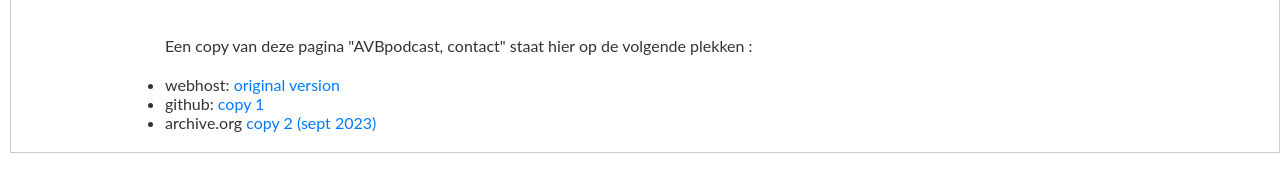
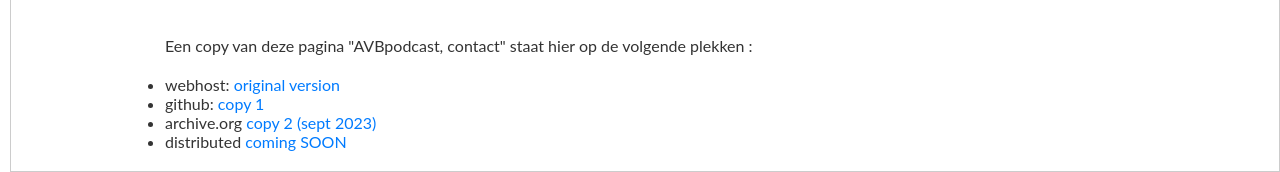
Before and after one commit to avbpodcast/contact, a plain HTML site: page index.html in a window 1280 px wide. Shown: the part 689-861 px from the top of the page. Drawn offline with Linux system fonts and the light colour scheme.

Commit message:
Update index.html

```diff
--- a/index.html
+++ b/index.html
@@ -45,7 +45,7 @@
                <li>webhost:   <a href="https://allesvoorbitcoin.be/contact/">original version</a> </br></li>
                <li>github:   <a href="https://avbpodcast.github.io/contact/">copy 1</a> </br></li>
                <li>archive.org  <a href="https://web.archive.org/web/20230923102553/https://allesvoorbitcoin.be/contact/">copy 2 (sept 2023)</a> </br></li>
-                </ul>
+                <li>distributed <a href=""> coming SOON </a> </ul>
             </div>
         </section>
     </main>
```
